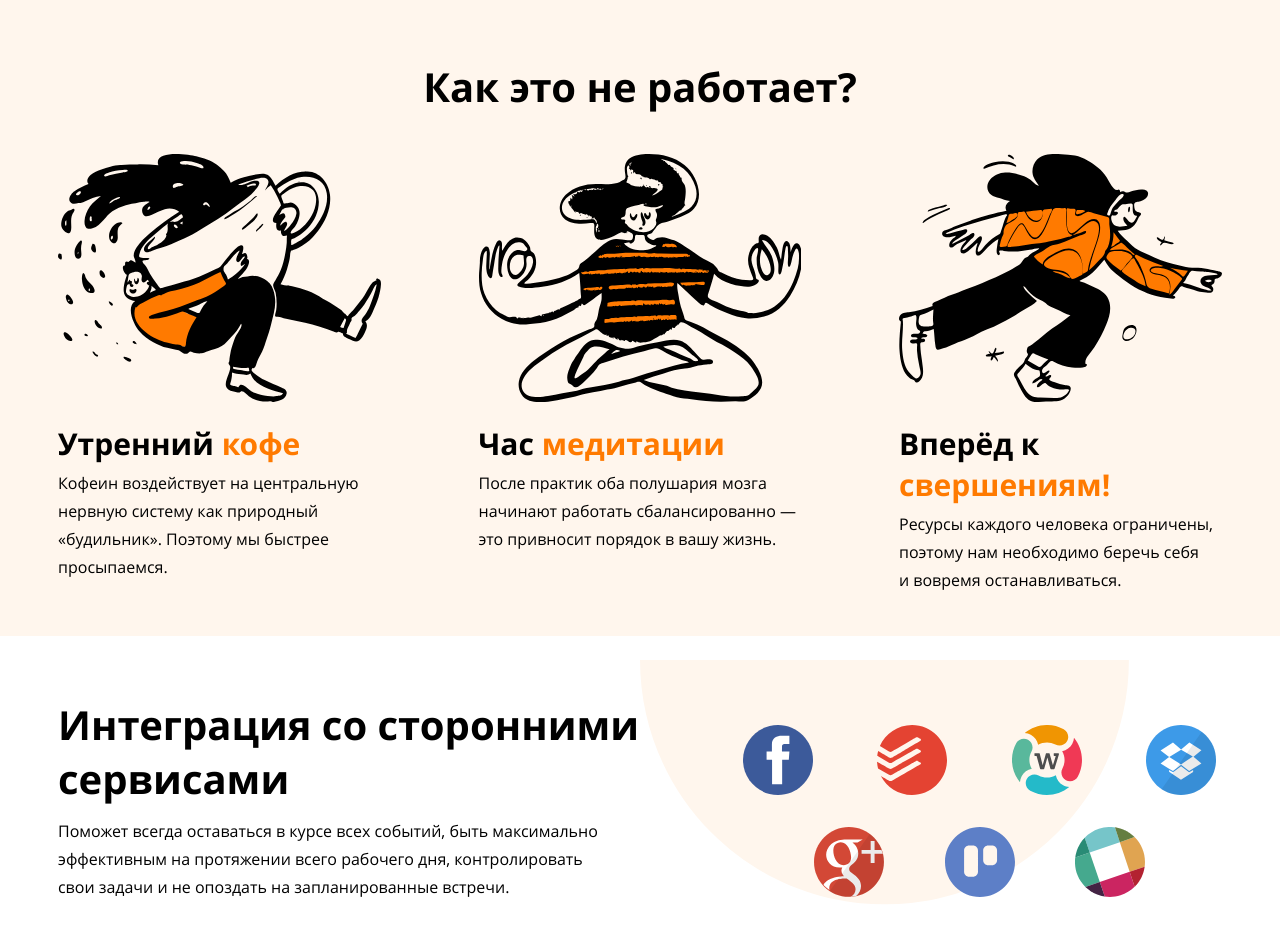
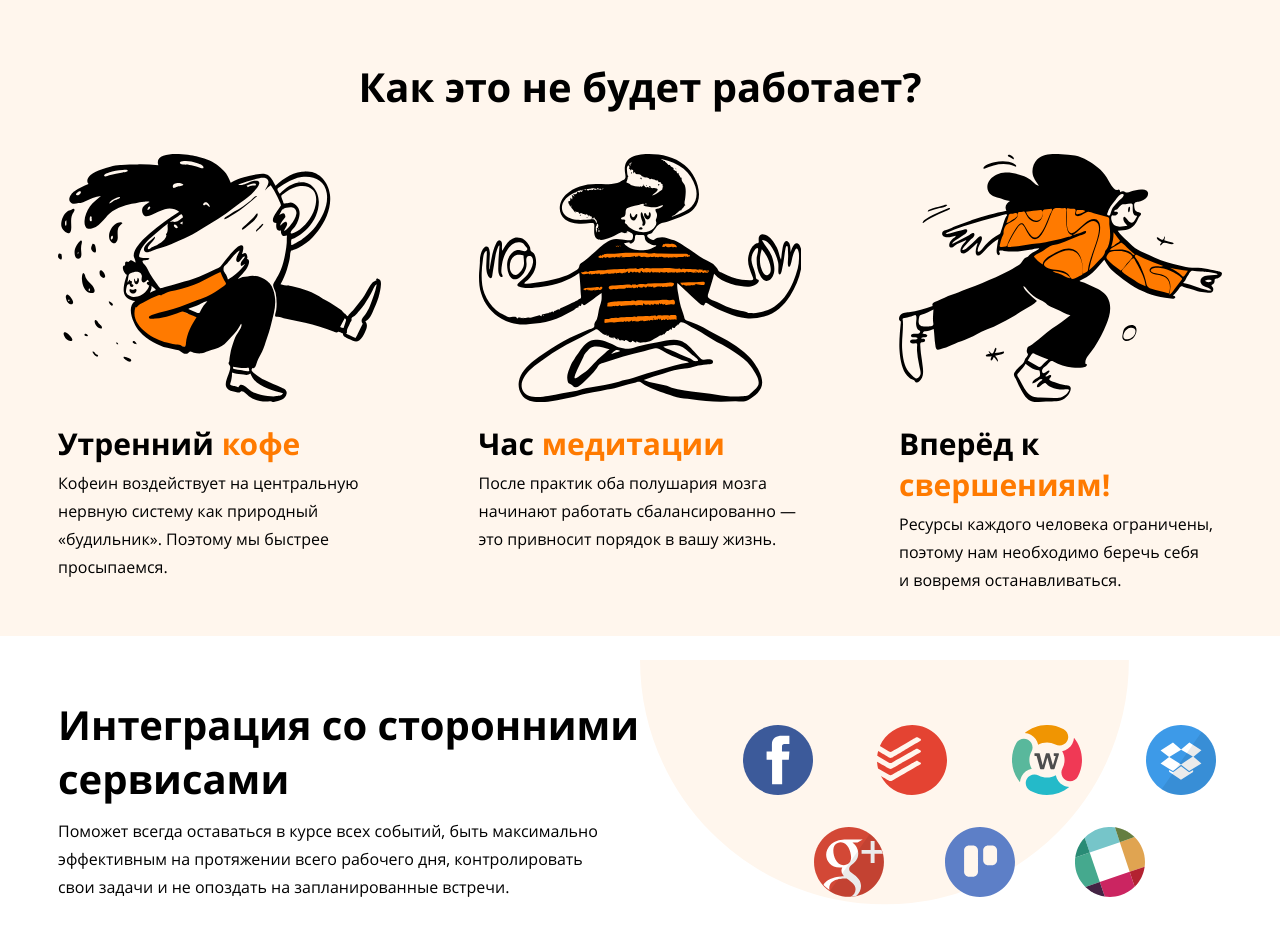
Before and after one commit to Nadyuha/special-app, a plain HTML site: page index.html in a window 1280 px wide. Drawn offline with Linux system fonts and the light colour scheme.

Commit message:
change title

```diff
--- a/index.html
+++ b/index.html
@@ -15,7 +15,7 @@
     <section>
       <div class="hero container">
         <h2 class="hero__title">
-          Как это не работает?
+          Как это не будет работает?
         </h2>
         <div class="hero__block">
           <div class="hero__block-card">
```
